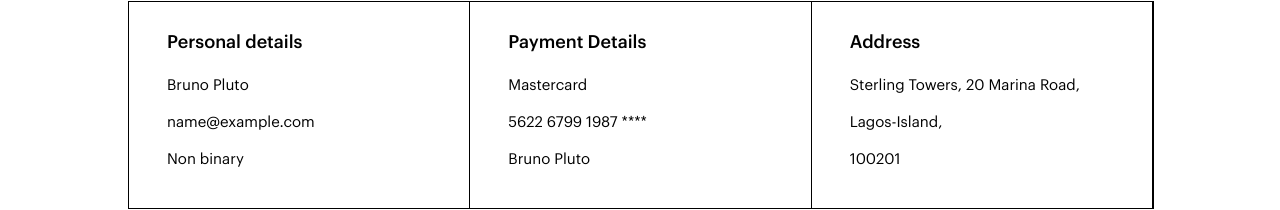
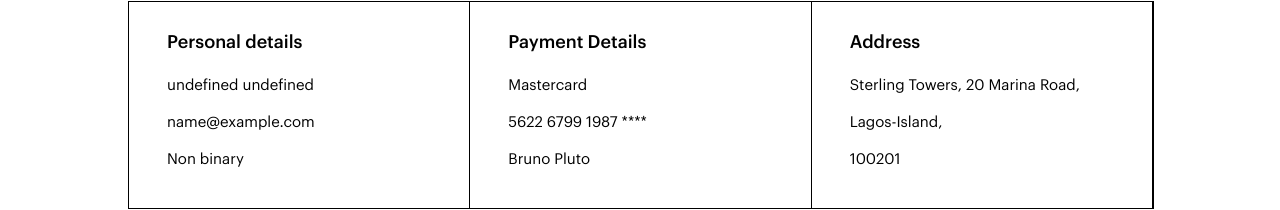
Before and after one commit to Phumbie/imperium-deprecated, a Vue app: page /my-account in a window 1280 px wide. Shown: the part 437-647 px from the top of the page. Built offline with nearby package versions, Linux system fonts and the light colour scheme; sample sign-in values are in the browser's storage; what vue-js-modal would draw is missing.

Commit message:
bind user name attribute to `userFullName` data

```diff
--- a/src/components/UserAccount.vue
+++ b/src/components/UserAccount.vue
@@ -7,10 +7,14 @@
     <div class="details-container">
       <div class="box">
         <div class="small-header-text">Personal details</div>
-        <div class="info-text">Bruno Pluto</div>
+        <div class="info-text">
+          {{ userFullName }}
+        </div>
         <div class="info-text">{{ userDetails.email }}</div>
         <div class="info-text">Non binary</div>
-        <div class="info-text">{{ userDetails.phone_number }}</div>
+        <div class="info-text">
+          {{ userDetails.phone_number }}
+        </div>
       </div>
       <div class="box">
         <div class="small-header-text">Payment Details</div>
@@ -48,7 +52,8 @@
 export default {
   data () {
     return {
-      userDetails: ""
+      userDetails: "",
+      userFullName: "",
     }
   },
   mounted(){
@@ -58,6 +63,7 @@ export default {
     }
 
     this.userDetails = JSON.parse(localStorage.getItem('user_details'));
+    this.userFullName = `${this.userDetails.first_name} ${this.userDetails.last_name}`
   },
   methods: {
     logout(){
```
